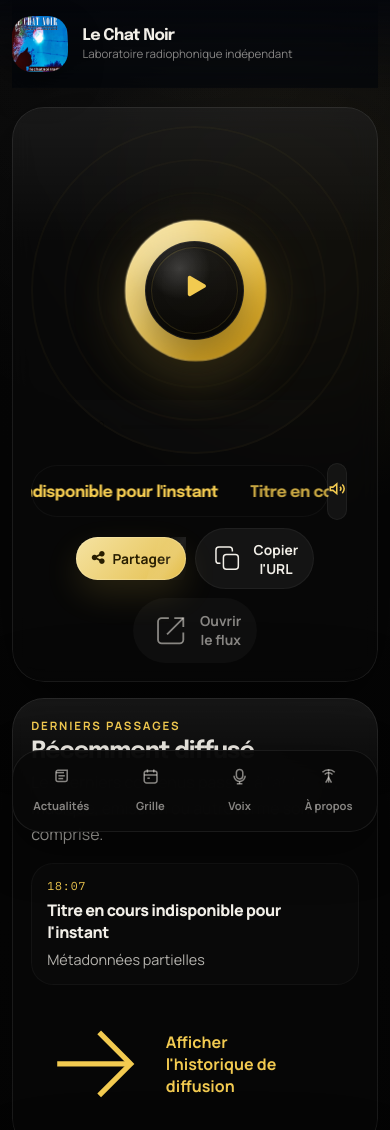
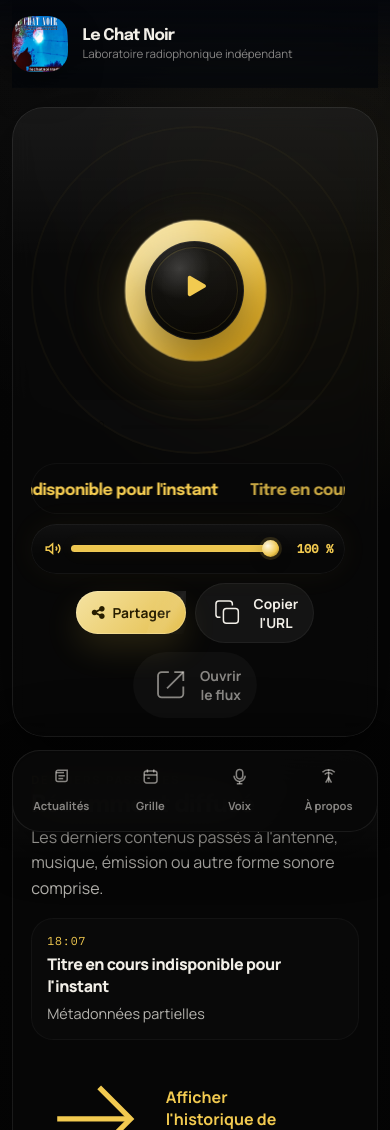
Before and after one commit to Dr-John-8bits/lechatnoirradio-preprod, a plain HTML site: page index.html in a window 390 px wide. Shown: the top 1130 px of the page. Drawn offline with Linux system fonts and the light colour scheme; no server answers.

Commit message:
Refine player volume controls

```diff
--- a/assets/css/site.css
+++ b/assets/css/site.css
@@ -561,15 +561,15 @@ input[type="range"] {
 
 .hero-ticker-wrap {
   display: grid;
-  gap: 0.2rem;
+  gap: 0.58rem;
   width: 100%;
 }
 
 .hero-ticker-row {
   display: grid;
-  grid-template-columns: auto minmax(0, 1fr) auto;
-  align-items: center;
-  gap: 0.92rem;
+  grid-template-columns: auto minmax(0, 1fr);
+  align-items: center;
+  gap: 0.88rem;
   width: min(100%, 30rem);
 }
 
@@ -667,21 +667,150 @@ input[type="range"] {
   width: min(100%, 30rem);
 }
 
-.hero-volume-wrap {
+.hero-volume-bar {
   position: relative;
-  display: flex;
-  justify-content: flex-end;
-  margin-left: 0.18rem;
-}
-
-.hero-volume-button {
-  width: 3.95rem;
-  height: 3.95rem;
-}
-
-.hero-volume-popover {
-  right: 0;
-  bottom: calc(100% + 0.7rem);
+  display: grid;
+  grid-template-columns: auto minmax(0, 1fr) auto;
+  align-items: center;
+  gap: 0.72rem;
+  min-height: 3.15rem;
+  padding: 0.54rem 0.78rem 0.54rem 0.82rem;
+  color: var(--text-soft);
+  border-radius: 999px;
+  background:
+    linear-gradient(180deg, rgba(255, 255, 255, 0.04), transparent 62%),
+    rgba(8, 8, 8, 0.58);
+  box-shadow:
+    inset 0 0 0 1px rgba(255, 255, 255, 0.05),
+    0 0 1.9rem rgba(242, 202, 80, 0.05);
+  overflow: hidden;
+}
+
+.hero-volume-bar::after {
+  content: "";
+  position: absolute;
+  inset: 0;
+  background: linear-gradient(110deg, transparent 16%, rgba(255, 233, 170, 0.14) 48%, transparent 82%);
+  transform: translate3d(-155%, 0, 0);
+  pointer-events: none;
+  animation: ctaSweep 5.2s ease-in-out infinite;
+}
+
+.hero-volume-label {
+  position: relative;
+  z-index: 1;
+  display: inline-flex;
+  align-items: center;
+  gap: 0.45rem;
+  color: var(--gold);
+  font-size: 0.74rem;
+  font-weight: 800;
+  letter-spacing: 0.08em;
+  text-transform: uppercase;
+  white-space: nowrap;
+}
+
+.hero-volume-label .icon-slot {
+  width: 1.18rem;
+  height: 1.18rem;
+}
+
+.hero-volume-range {
+  position: relative;
+  z-index: 1;
+  width: 100%;
+  height: 0.45rem;
+  margin: 0;
+  appearance: none;
+  border-radius: 999px;
+  background: linear-gradient(
+    90deg,
+    rgba(242, 202, 80, 0.98) 0%,
+    rgba(242, 202, 80, 0.98) var(--range-value, 100%),
+    rgba(255, 255, 255, 0.12) var(--range-value, 100%),
+    rgba(255, 255, 255, 0.12) 100%
+  );
+  box-shadow:
+    0 0 1rem rgba(242, 202, 80, 0.08),
+    inset 0 0 0 1px rgba(255, 255, 255, 0.04);
+  cursor: pointer;
+}
+
+.hero-volume-range::-webkit-slider-runnable-track {
+  height: 0.45rem;
+  border-radius: 999px;
+  background: transparent;
+}
+
+.hero-volume-range::-webkit-slider-thumb {
+  appearance: none;
+  width: 1.1rem;
+  height: 1.1rem;
+  margin-top: -0.33rem;
+  border: 0;
+  border-radius: 999px;
+  background:
+    radial-gradient(circle at 34% 34%, rgba(255, 249, 232, 0.98), rgba(242, 202, 80, 0.98) 60%, rgba(125, 92, 18, 0.98) 100%);
+  box-shadow:
+    0 0 0 0.18rem rgba(242, 202, 80, 0.15),
+    0 0.35rem 0.85rem rgba(0, 0, 0, 0.3);
+}
+
+.hero-volume-range::-moz-range-track {
+  height: 0.45rem;
+  border: 0;
+  border-radius: 999px;
+  background: rgba(255, 255, 255, 0.12);
+}
+
+.hero-volume-range::-moz-range-progress {
+  height: 0.45rem;
+  border-radius: 999px;
+  background: rgba(242, 202, 80, 0.98);
+}
+
+.hero-volume-range::-moz-range-thumb {
+  width: 1.1rem;
+  height: 1.1rem;
+  border: 0;
+  border-radius: 999px;
+  background:
+    radial-gradient(circle at 34% 34%, rgba(255, 249, 232, 0.98), rgba(242, 202, 80, 0.98) 60%, rgba(125, 92, 18, 0.98) 100%);
+  box-shadow:
+    0 0 0 0.18rem rgba(242, 202, 80, 0.15),
+    0 0.35rem 0.85rem rgba(0, 0, 0, 0.3);
+}
+
+.hero-volume-range:focus-visible {
+  outline: 2px solid rgba(242, 202, 80, 0.4);
+  outline-offset: 0.24rem;
+}
+
+.hero-volume-value {
+  position: relative;
+  z-index: 1;
+  min-width: 3.3rem;
+  color: var(--gold);
+  font-family: "IBM Plex Mono", monospace;
+  font-size: 0.82rem;
+  font-weight: 700;
+  text-align: right;
+}
+
+@media (max-width: 540px) {
+  .hero-volume-bar {
+    gap: 0.58rem;
+    padding: 0.52rem 0.72rem 0.52rem 0.74rem;
+  }
+
+  .hero-volume-label span:last-child {
+    display: none;
+  }
+
+  .hero-volume-value {
+    min-width: 2.8rem;
+    font-size: 0.76rem;
+  }
 }
 
 .hero-volume-hint {
@@ -2148,12 +2277,14 @@ input[type="range"] {
   border-radius: 999px;
   background: rgba(255, 255, 255, 0.05);
   box-shadow: inset 0 0 0 1px rgba(255, 255, 255, 0.05);
-  transition: transform 180ms ease, background 180ms ease, color 180ms ease;
+  transition: transform 180ms ease, background 180ms ease, color 180ms ease, box-shadow 180ms ease;
+  animation: volumeButtonPulse 4.8s ease-in-out infinite;
 }
 
 .dock-volume-button[aria-expanded="true"] {
   background: rgba(242, 202, 80, 0.12);
   box-shadow: inset 0 0 0 1px rgba(242, 202, 80, 0.16);
+  animation: none;
 }
 
 .dock-volume-popover {
@@ -2874,3 +3005,19 @@ input[type="range"] {
     transform: translate3d(0, -0.35rem, 0);
   }
 }
+
+@keyframes volumeButtonPulse {
+  0%,
+  100% {
+    box-shadow:
+      inset 0 0 0 1px rgba(255, 255, 255, 0.05),
+      0 0 0 0 rgba(242, 202, 80, 0.06);
+    transform: translateY(0);
+  }
+  45% {
+    box-shadow:
+      inset 0 0 0 1px rgba(242, 202, 80, 0.11),
+      0 0 1.2rem 0 rgba(242, 202, 80, 0.16);
+    transform: translateY(-1px);
+  }
+}
--- a/assets/js/site.js
+++ b/assets/js/site.js
@@ -73,7 +73,12 @@
     heroVolumeOpen: false,
     historyFetchAt: 0,
     isLive: false,
+    hasUserAdjustedVolume: false,
+    hasShownVolumeHint: false,
+    volumeHintVisible: false,
   };
+
+  var volumeHintTimeoutId = 0;
 
   var refs = {
     pageRoot: document.getElementById("pageRoot"),
@@ -460,6 +465,44 @@
 
   function saveVolume() {}
 
+  function showVolumeHint(durationMs) {
+    state.volumeHintVisible = true;
+    updateVolumeHints();
+    if (volumeHintTimeoutId) {
+      window.clearTimeout(volumeHintTimeoutId);
+      volumeHintTimeoutId = 0;
+    }
+    if (durationMs > 0) {
+      volumeHintTimeoutId = window.setTimeout(function () {
+        state.volumeHintVisible = false;
+        updateVolumeHints();
+      }, durationMs);
+    }
+  }
+
+  function ensurePlaybackVolumeReady() {
+    if (!refs.audio) return;
+    var shouldForceDefaultVolume = !state.hasUserAdjustedVolume;
+    var nextVolume = state.volume;
+
+    refs.audio.defaultMuted = false;
+    refs.audio.muted = false;
+
+    if (shouldForceDefaultVolume && nextVolume <= 0.001) {
+      nextVolume = 1;
+    }
+
+    if (shouldForceDefaultVolume && refs.audio.volume <= 0.001) {
+      nextVolume = 1;
+    }
+
+    refs.audio.volume = nextVolume;
+    if (state.volume !== nextVolume) {
+      state.volume = nextVolume;
+      syncVolumeInputs();
+    }
+  }
+
   function handleAudioToggleInteraction() {
     togglePlayback();
   }
@@ -495,15 +538,18 @@
       '<span id="heroTickerText" class="marquee-content">Chargement des métadonnées…</span>' +
       "</div>" +
       "</div>" +
-      "</div>" +
-      '<div class="hero-volume-wrap">' +
-      '<button id="heroVolumeButton" class="dock-volume-button hero-volume-button" type="button" aria-label="Afficher le réglage du volume" aria-expanded="false" aria-controls="heroVolumePopover">' +
+      '<div class="hero-volume-bar">' +
+      '<span class="hero-volume-label">' +
       '<span class="icon-slot" data-icon="volume"></span>' +
-      "</button>" +
-      '<div id="heroVolumePopover" class="dock-volume-popover hero-volume-popover" hidden>' +
-      '<input id="heroVolumeRange" class="dock-volume-range" type="range" min="0" max="100" step="1" value="' +
+      "<span>Volume</span>" +
+      "</span>" +
+      '<input id="heroVolumeRange" class="hero-volume-range" type="range" min="0" max="100" step="1" value="' +
       Math.round(state.volume * 100) +
       '" aria-label="Régler le volume du direct" />' +
+      '<span id="heroVolumeValue" class="hero-volume-value">' +
+      Math.round(state.volume * 100) +
+      " %" +
+      "</span>" +
       "</div>" +
       "</div>" +
       "</div>" +
@@ -526,7 +572,7 @@
       "</div>" +
       '<p id="heroVolumeHint" class="hero-volume-hint" hidden>' +
       icon("volume") +
-      "<span>Pas de son ? Augmente le volume.</span>" +
+      "<span>Pas de son ? Monte le volume ici ou sur l'appareil.</span>" +
       "</p>" +
       "</div>" +
       "</div>" +
@@ -713,14 +759,26 @@
   function updateVolumeHints() {
     var heroVolumeHint = document.getElementById("heroVolumeHint");
     if (!heroVolumeHint) return;
-    heroVolumeHint.hidden = !(state.isPlaying && state.volume <= 0.001);
+    heroVolumeHint.hidden = !(
+      state.volumeHintVisible || (state.isPlaying && state.volume <= 0.001)
+    );
   }
 
   function syncVolumeInputs() {
-    if (refs.audio) refs.audio.volume = state.volume;
-    if (refs.dockVolumeRange) refs.dockVolumeRange.value = String(Math.round(state.volume * 100));
+    var percent = String(Math.round(state.volume * 100));
+    if (refs.audio) {
+      refs.audio.defaultMuted = false;
+      refs.audio.muted = false;
+      refs.audio.volume = state.volume;
+    }
+    if (refs.dockVolumeRange) refs.dockVolumeRange.value = percent;
     var heroRange = document.getElementById("heroVolumeRange");
-    if (heroRange) heroRange.value = String(Math.round(state.volume * 100));
+    if (heroRange) {
+      heroRange.value = percent;
+      heroRange.style.setProperty("--range-value", percent + "%");
+    }
+    var heroValue = document.getElementById("heroVolumeValue");
+    if (heroValue) heroValue.textContent = percent + " %";
   }
 
   function updateTrackText() {
@@ -880,11 +938,16 @@
     renderTodayFocus();
   }
 
-  function setVolume(nextValue) {
+  function setVolume(nextValue, options) {
+    options = options || {};
     var normalized = Math.max(0, Math.min(1, nextValue));
     state.volume = normalized;
+    if (!options.preserveUserState) {
+      state.hasUserAdjustedVolume = true;
+    }
     saveVolume(normalized);
     syncVolumeInputs();
+    updateVolumeHints();
   }
 
   function setDockVolumePopover(nextValue, shouldFocus) {
@@ -937,10 +1000,18 @@
   }
 
   function requestPlayback() {
+    ensurePlaybackVolumeReady();
+    if (!state.hasShownVolumeHint) {
+      state.hasShownVolumeHint = true;
+      showVolumeHint(7200);
+    } else if (state.volume <= 0.001) {
+      showVolumeHint(7200);
+    }
     state.connectionState = "loading";
     updateUi();
 
     try {
+      ensurePlaybackVolumeReady();
       refs.audio.load();
       var playPromise = refs.audio.play();
       if (playPromise && typeof playPromise.then === "function") {
@@ -1192,12 +1263,6 @@
     }
 
     var heroVolumeRange = document.getElementById("heroVolumeRange");
-    var heroVolumeButton = document.getElementById("heroVolumeButton");
-    if (heroVolumeButton) {
-      heroVolumeButton.addEventListener("click", function () {
-        setHeroVolumePopover(!state.heroVolumeOpen, !state.heroVolumeOpen);
-      });
-    }
     if (heroVolumeRange) {
       heroVolumeRange.addEventListener("input", function () {
         setVolume(Number(heroVolumeRange.value) / 100);
@@ -1257,9 +1322,10 @@
     if (!refs.audio) return;
     refs.audio.controls = true;
     refs.audio.preload = "none";
-    refs.audio.volume = state.volume;
+    ensurePlaybackVolumeReady();
 
     refs.audio.addEventListener("play", function () {
+      ensurePlaybackVolumeReady();
       state.isPlaying = true;
       state.connectionState = "playing";
       updateUi();
@@ -1271,8 +1337,14 @@
       updateUi();
     });
 
-    refs.audio.addEventListener("playing", markAudioProgress);
-    refs.audio.addEventListener("canplay", markAudioProgress);
+    refs.audio.addEventListener("playing", function () {
+      ensurePlaybackVolumeReady();
+      markAudioProgress();
+    });
+    refs.audio.addEventListener("canplay", function () {
+      ensurePlaybackVolumeReady();
+      markAudioProgress();
+    });
 
     refs.audio.addEventListener("waiting", function () {
       if (refs.audio.paused) return;
@@ -1303,7 +1375,7 @@
     renderPage();
     updateUi();
     bindAudioEvents();
-    setVolume(state.volume);
+    setVolume(state.volume, { preserveUserState: true });
     scheduleInitialHistoryRefresh();
     refreshNowPlaying();
     window.setInterval(refreshNowPlaying, 12000);
```
